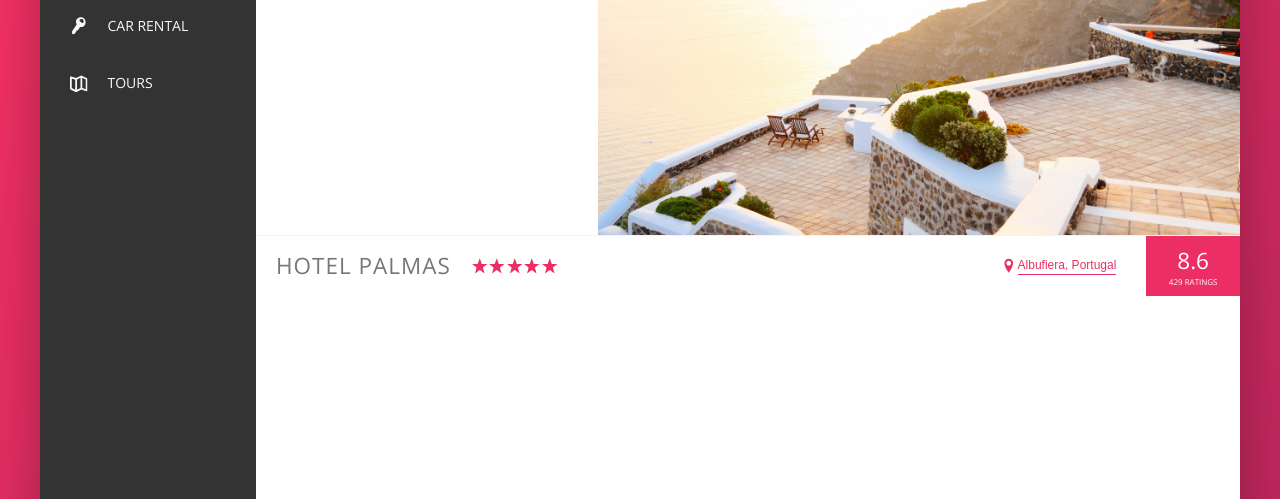
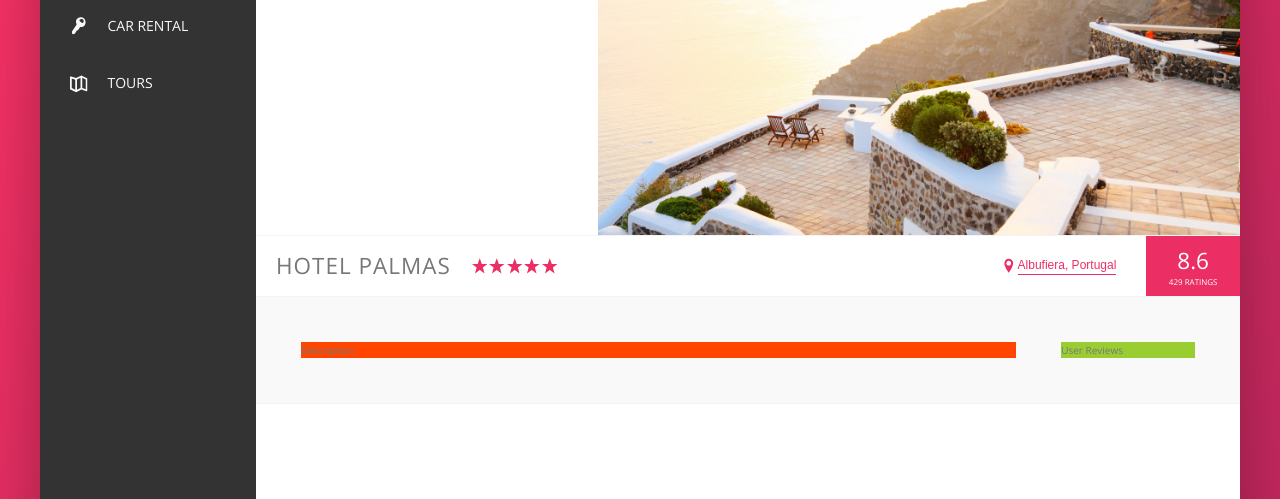
Before and after one commit to leetrent/advanced-css-2025, a website: page Trillo/index.html in a window 1280 px wide. Shown: the part 301-800 px from the top of the page. Drawn offline with nearby package versions, Linux system fonts and the light colour scheme.

Commit message:
Completed layout of hotel description section

```diff
--- a/Trillo/index.html
+++ b/Trillo/index.html
@@ -121,6 +121,10 @@
                         <div class="overview__rating-count">429 ratings</div>
                     </div>
                 </div>
+                <div class="detail">
+                    <div class="description">Description</div>
+                    <div class="user-reviews">User Reviews</div>
+                </div>
             </main>
         </div>
     </div>
--- a/Trillo/sass/_base.scss
+++ b/Trillo/sass/_base.scss
@@ -33,6 +33,9 @@ Grey dark 3: #999
     --color-white: #fff;
 
     --shadow-dark: 0 2rem 6rem rgba(0, 0, 0, 0.3);
+
+    --line: 1px solid var(--color-grey-light-2);
+    //--line: 5px solid pink;
 }
 
 
--- a/Trillo/sass/_components.scss
+++ b/Trillo/sass/_components.scss
@@ -208,6 +208,7 @@
 .overview {
     display: flex;
     align-items: center;
+    border-bottom: var(--line);
 
     &__heading {
         font-size: 2.25rem;
--- a/Trillo/sass/_layout.scss
+++ b/Trillo/sass/_layout.scss
@@ -12,7 +12,8 @@
     font-size: 1.4rem;
     height: 7rem;
     background-color: var(--color-white);
-    border-bottom: 1px solid var(--color-grey-light-2);
+    //border-bottom: 1px solid var(--color-grey-light-2);
+    border-bottom: var(--line);
     display: flex;
     justify-content: space-between;
     align-items: center;
@@ -36,3 +37,21 @@
     //background-color: orangered;
     height: 80rem;
 }
+
+.detail {
+    display: flex;
+    padding: 4.5rem;
+    background-color: var(--color-grey-light-1);
+    border-bottom: var(--line);
+}
+
+.description {
+    background-color: orangered;
+    flex: 0 0 80%;
+    margin-right: 4.5rem;
+}
+
+.user-reviews {
+    background-color: yellowgreen;
+    flex: 1;
+}
```
Also changed, not shown: Trillo/css/style.css, 1 other file.
